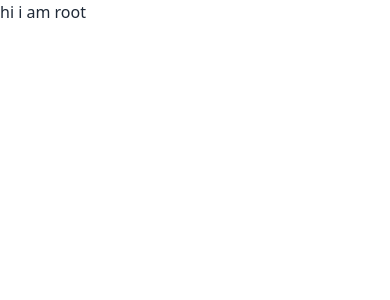
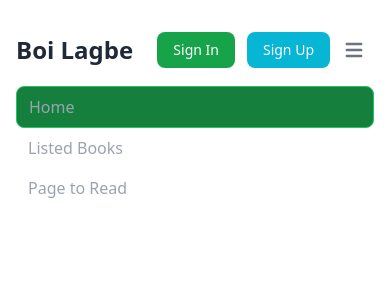
Before and after one commit to Torabarnob203311003/Boi-Lagbe, a React (Vite) app: page / in a window 390 px wide. Shown: the top 300 px of the page. Built offline with nearby package versions, Linux system fonts and the light colour scheme.

Commit message:
navbar added

```diff
--- /dev/null
+++ b/src/Components/Layout/Navbar/Navbar.jsx
@@ -0,0 +1,64 @@
+import React from 'react'
+
+function Navbar() {
+  return (
+      <div className=' lg:mt-7 md:mt-7 mt-5'
+      ><nav class="bg-white border-gray-200 py-2.5 dark:bg-gray-900">
+          <div class="flex flex-wrap items-center justify-between max-w-screen-2xl px-4 mx-auto">
+              <a href="#" class="flex items-center">
+
+                      <span class="self-center text-2xl lg:text-4xl font-extrabold whitespace-nowrap dark:text-white">Boi Lagbe</span>
+              </a>
+              <div class="flex items-center lg:order-2">
+                  <div class="hidden mt-2 mr-4 sm:inline-block">
+                      <span></span>
+                  </div>
+
+                  <a href="https://themesberg.com/product/tailwind-css/landing-page"
+                          class="text-white bg-green-600 hover:bg-purple-800 focus:ring-4 focus:ring-cyan-500 font-medium rounded-lg text-sm px-4 lg:px-5 py-2 lg:py-2.5 sm:mr-2 lg:mr-0 dark:bg-purple-600 dark:hover:bg-purple-700 focus:outline-none dark:focus:ring-purple-800   mr-3  md:mr-4 lg:mr-5">Sign In</a>
+                  <a href="https://themesberg.com/product/tailwind-css/landing-page"
+                      class="text-white bg-cyan-500 hover:bg-purple-800 focus:ring-4 focus:ring-purple-300 font-medium rounded-lg text-sm px-4 lg:px-5 py-2 lg:py-2.5 sm:mr-2 lg:mr-0 dark:bg-purple-600 dark:hover:bg-purple-700 focus:outline-none dark:focus:ring-purple-800">Sign Up</a>
+                  <button data-collapse-toggle="mobile-menu-2" type="button"
+                      class="inline-flex items-center p-2 ml-1 text-sm text-gray-500 rounded-lg lg:hidden hover:bg-gray-100 focus:outline-none focus:ring-2 focus:ring-gray-200 dark:text-gray-400 dark:hover:bg-gray-700 dark:focus:ring-gray-600"
+                      aria-controls="mobile-menu-2" aria-expanded="true">
+                      <span class="sr-only">Open main menu</span>
+                      <svg class="w-6 h-6" fill="currentColor" viewBox="0 0 20 20" xmlns="http://www.w3.org/2000/svg">
+                          <path fill-rule="evenodd"
+                              d="M3 5a1 1 0 011-1h12a1 1 0 110 2H4a1 1 0 01-1-1zM3 10a1 1 0 011-1h12a1 1 0 110 2H4a1 1 0 01-1-1zM3 15a1 1 0 011-1h12a1 1 0 110 2H4a1 1 0 01-1-1z"
+                              clip-rule="evenodd"></path>
+                      </svg>
+                      <svg class="hidden w-6 h-6" fill="currentColor" viewBox="0 0 20 20" xmlns="http://www.w3.org/2000/svg">
+                          <path fill-rule="evenodd"
+                              d="M4.293 4.293a1 1 0 011.414 0L10 8.586l4.293-4.293a1 1 0 111.414 1.414L11.414 10l4.293 4.293a1 1 0 01-1.414 1.414L10 11.414l-4.293 4.293a1 1 0 01-1.414-1.414L8.586 10 4.293 5.707a1 1 0 010-1.414z"
+                              clip-rule="evenodd"></path>
+                      </svg>
+                  </button>
+              </div>
+              <div class="items-center justify-between w-full lg:flex lg:w-auto lg:order-1" id="mobile-menu-2">
+                  <ul class="flex flex-col mt-4 font-medium lg:flex-row lg:space-x-8 lg:mt-0">
+                      <li>
+                          <a href="#"
+                              class="block py-2 pl-3 pr-4 text-gray-400 bg-green-700  lg:bg-transparent lg:text-emerald-500 border border-green-500 rounded-lg p-4 lg:px-3 dark:text-white"
+                              aria-current="page">Home</a>
+                      </li>
+                      <li>
+                          <a href="#"
+                                  class="block py-2 pl-3 pr-4 text-gray-400  lg:bg-transparent lg:text-slate-500  dark:text-white   lg:dark:hover:text-white dark:hover:bg-gray-700 dark:hover:text-white lg:dark:hover:bg-transparent dark:border-gray-700">Listed Books</a>
+                      </li>
+                      <li>
+                          <a href="#"
+                              class="block py-2 pl-3 pr-4 text-gray-400  lg:bg-transparent lg:text-slate-500 dark:text-white   lg:dark:hover:text-white dark:hover:bg-gray-700 dark:hover:text-white lg:dark:hover:bg-transparent dark:border-gray-700">Page to Read</a>
+                      </li>
+
+
+
+                  </ul>
+              </div>
+          </div>
+      </nav>
+
+          <script src="https://unpkg.com/flowbite@1.4.1/dist/flowbite.js"></script></div>
+  )
+}
+
+export default Navbar
--- a/src/Components/Layout/Root/Root.jsx
+++ b/src/Components/Layout/Root/Root.jsx
@@ -1,10 +1,9 @@
 import React from 'react'
+import Navbar from '../Navbar/Navbar'
 
 function Root() {
   return (
-    <div> <h1>
-
-        hi i am root</h1></div>
+    <div>  <Navbar/></div>
   )
 }
 
```
